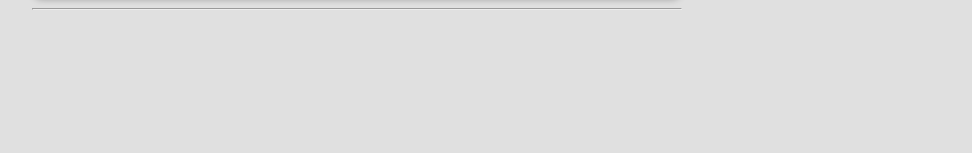
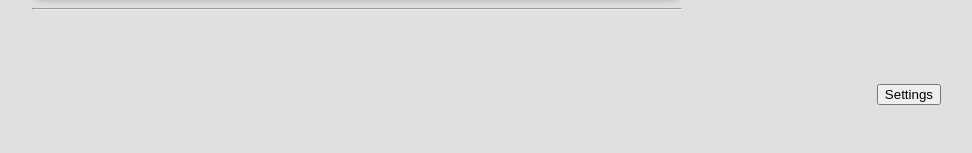
Before and after one commit to GrantOakland/W8, a PHP site: page / in a window 1280 px wide. Shown: the part 647-800 px from the top of the page, without its empty margins (283-1255 px from the left). Run offline with PHP 8.4, Linux system fonts and the light colour scheme.

Commit message:
settings button added

```diff
--- a/index.html
+++ b/index.html
@@ -47,6 +47,9 @@
 			<div class="box">
 				<h2>ADD PROGRESS HERE</h2>
 			</div>
+			<div id="settings">
+				<button>Settings</button>
+			</div>
 		</main>
 
 		<hr>
--- a/styles/main.css
+++ b/styles/main.css
@@ -25,5 +25,12 @@ body {
 	margin: 10px 0;
 	border-radius: 10px;
 	background-color: white;
-	box-shadow: 0 2px 6px rgba(0, 0, 0, 0.25)
+	box-shadow: 0 2px 6px rgba(0, 0, 0, 0.25);
 }
+
+button {
+	position: fixed;
+	bottom: 3.0rem;
+	right: 3.5rem;
+	cursor: pointer;
+  }
```
